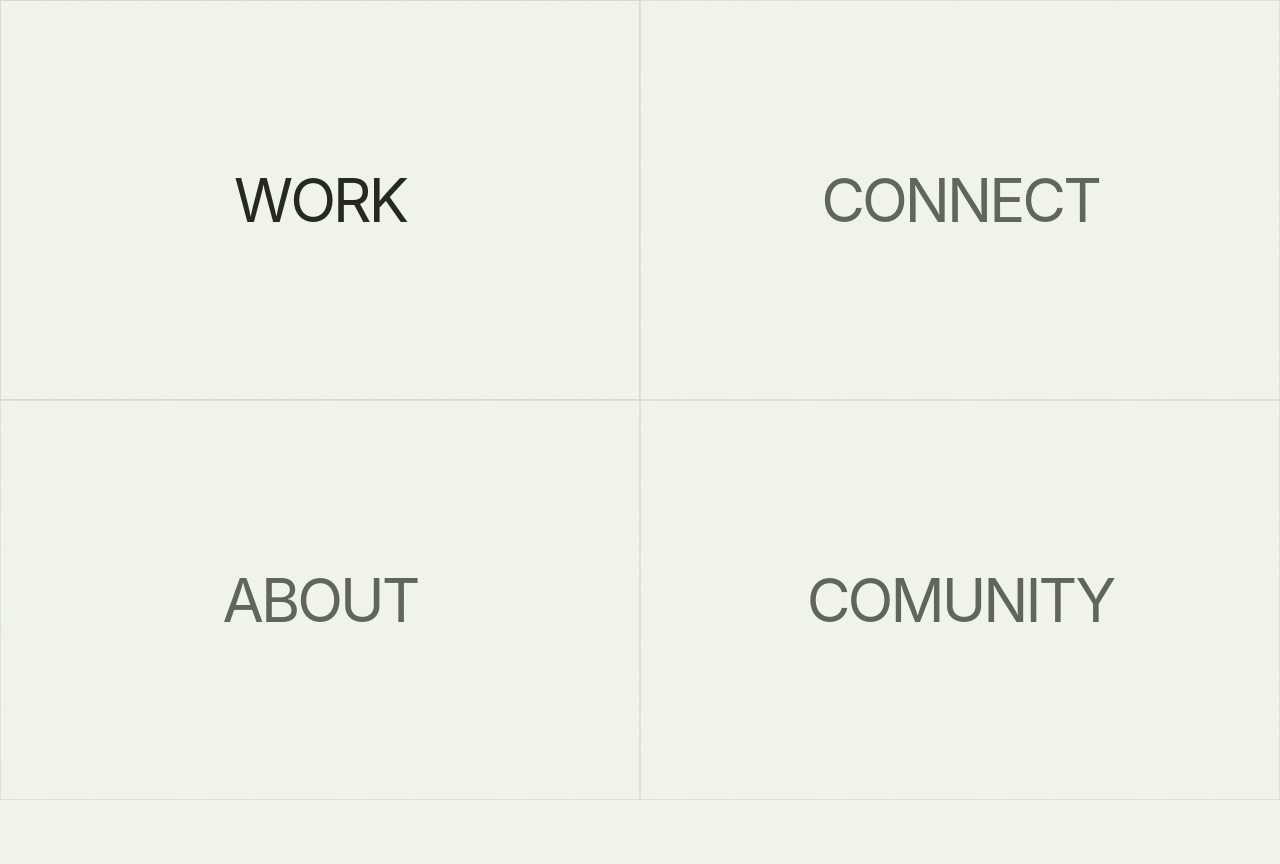
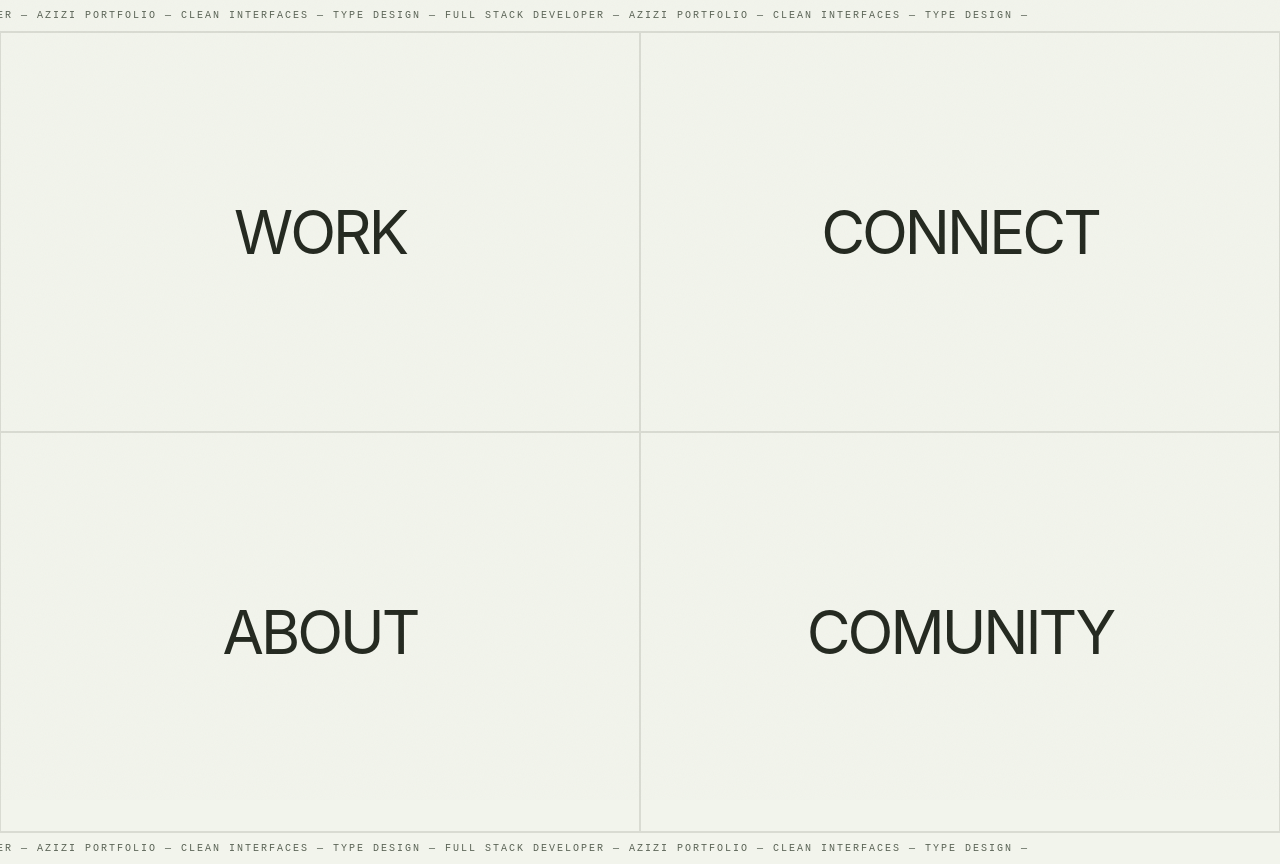
Before and after one commit to Abdulzizi/svelte-portfolio, a SvelteKit app: page / in a window 1280 px wide. Before the commit the page ends 800 px from the top, so only its background shows below. Built offline with nearby package versions, Linux system fonts and the light colour scheme.

Commit message:
add marquee top+bottom, no grid behavior change

```diff
--- a/src/routes/+page.svelte
+++ b/src/routes/+page.svelte
@@ -7,6 +7,17 @@
 		.grid-section { flex: 1 1 50%; transition: flex 0.45s ease; min-height: 50vh; }
 		.grid-wrap:hover .grid-section:not(:hover) { flex: 0.7 1 35%; opacity: 0.7; }
 		.grid-section:hover { flex: 1.6 1 60%; z-index: 10; }
+	</style>
+
+	<!-- Top marquee -->
+	<div class="overflow-hidden border-b border-[var(--line)] bg-[var(--bg)] h-8 shrink-0" aria-hidden="true">
+		<div class="inline-block font-mono text-[10px] uppercase tracking-[0.2em] h-full leading-8 whitespace-nowrap animate-scroll-left" style="color: var(--ink-dim); animation: scroll-left 20s linear infinite;">
+			FULL STACK DEVELOPER — AZIZI PORTFOLIO — CLEAN INTERFACES — TYPE DESIGN — FULL STACK DEVELOPER — AZIZI PORTFOLIO — CLEAN INTERFACES — TYPE DESIGN —
+		</div>
+	</div>
+
+	<style>
+		@keyframes scroll-left { from { transform: translateX(0); } to { transform: translateX(-50%); } }
 	</style>
 
 	<div class="grid-wrap min-h-[100dvh]">
@@ -23,4 +34,11 @@
 			<h2 class="font-hand text-4xl md:text-6xl tracking-tighter">COMUNITY</h2>
 		</a>
 	</div>
+
+	<!-- Bottom marquee -->
+	<div class="overflow-hidden border-t border-[var(--line)] bg-[var(--bg)] h-8 shrink-0" aria-hidden="true">
+		<div class="inline-block font-mono text-[10px] uppercase tracking-[0.2em] h-full leading-8 whitespace-nowrap animate-scroll-left" style="color: var(--ink-dim); animation: scroll-left 20s linear infinite;">
+			FULL STACK DEVELOPER — AZIZI PORTFOLIO — CLEAN INTERFACES — TYPE DESIGN — FULL STACK DEVELOPER — AZIZI PORTFOLIO — CLEAN INTERFACES — TYPE DESIGN —
+		</div>
+	</div>
 </main>
```
